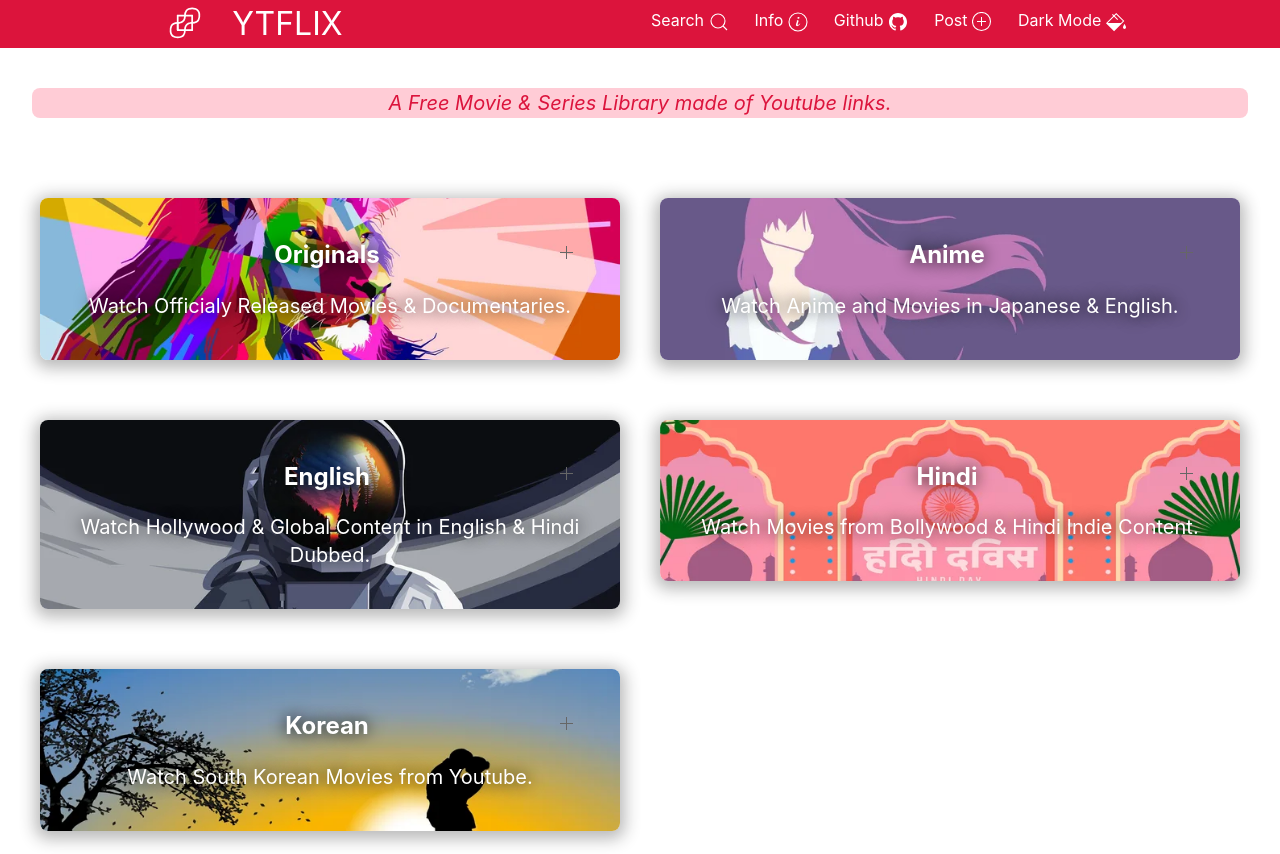
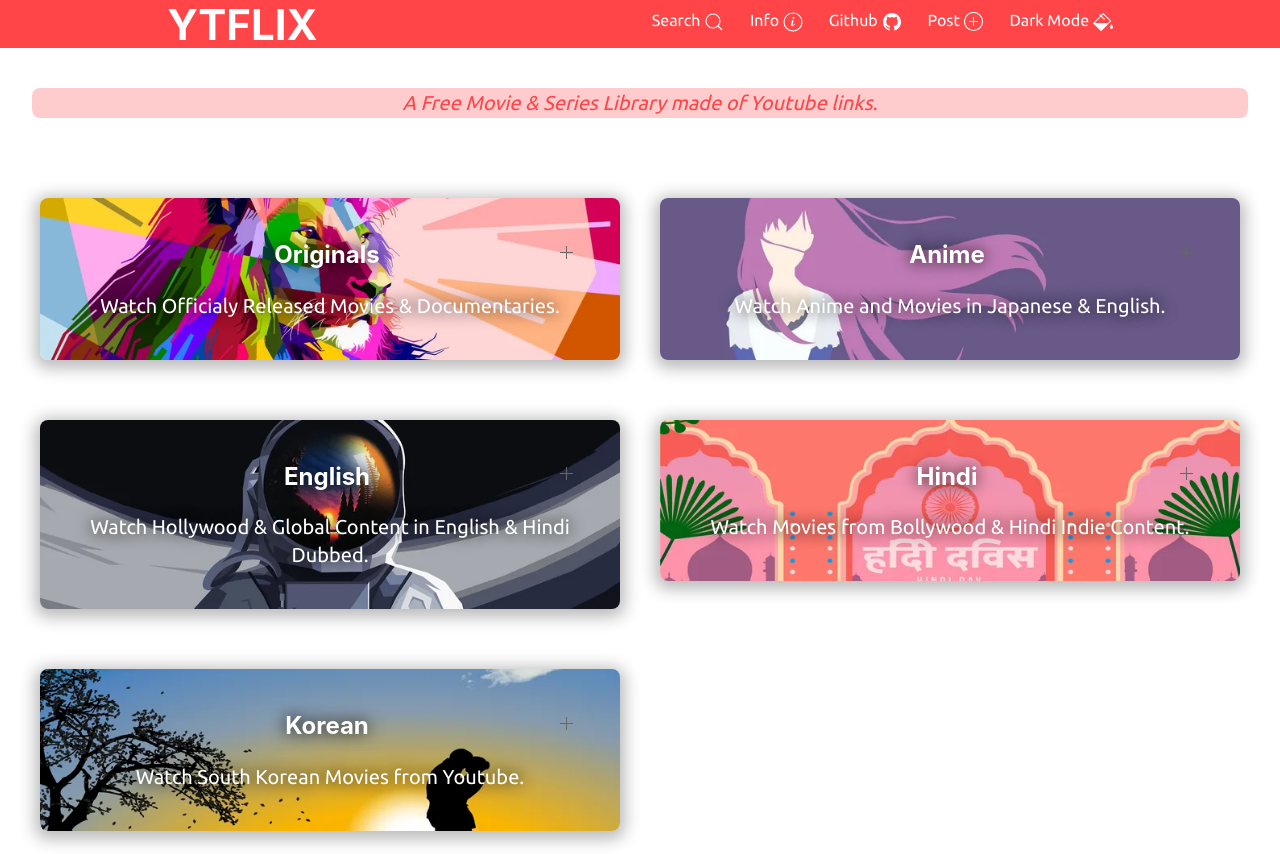
Before and after one commit to n-ce/YTFLIX, a plain HTML site: page index.html in a window 1280 px wide. Shown: the top 854 px of the page. Drawn offline with nearby package versions, Linux system fonts and the light colour scheme.

Commit message:
Color Scheme Changes, Header logo removed, Navbar items aligned, caching added back

```diff
--- a/index.html
+++ b/index.html
@@ -1,36 +1,36 @@
 <!DOCTYPE html>
 <html>
-  <head>
+
+<head lang="en">
   <meta charset="UTF-8">
+  <!-- SEO TAGS -->
   <meta name="description" content="An English, Indian, Anime Series and Movie Content library built upon YouTube links. ">
   <meta name="keywords" content="Youtube,Movies,Series,Free">
   <meta name="author" content="Animesh Nath">
+  <title>YTFLIX</title>
+  <!-- App Tags -->
   <meta name="theme-color" content="crimson">
   <meta name="mobile-web-app-capable" content="yes">
   <meta name="viewport" content="width=device-width, initial-scale=1">
   <link rel="icon" type="image/png" sizes="512x512" href="Assets/Icons/maskable_icon_x512.png" />
   <link rel="icon" type="image/png" sizes="192x192" href="Assets/Icons/maskable_icon_x192.png" />
   <link rel="manifest" href="manifest.json" />
-    <title>YTFLIX</title>
   <link rel="stylesheet" href="https://cdn.jsdelivr.net/npm/uikit@3.6.18/dist/css/uikit.min.css" />
   <script src="https://cdn.jsdelivr.net/npm/uikit@3.6.18/dist/js/uikit.min.js"></script>
   <script src="https://cdn.jsdelivr.net/npm/uikit@3.6.18/dist/js/uikit-icons.min.js"></script>
-    <link rel="stylesheet" href="style.css"/>
+  <link rel="stylesheet" href="style.css" />
 </head>
 
 <body class="uk-text-center">
-
   <!-- NAVIGATION BAR -->
-
-    <nav uk-navbar uk-sticky class="uk-navbar-container uk-navbar-transparent" >
+  <nav uk-navbar uk-sticky class="uk-navbar-container uk-navbar-transparent">
     <div class="nav-overlay uk-navbar-left">
-      <img class="uk-navbar-item" src="Assets/Icons/Main.svg">
-      <h2 class="uk-title">YTFLIX</h2>
+      <h1><b>YTFLIX</b></h1>
     </div>
     <div class="nav-overlay uk-navbar-right">
       <div class="uk-iconnav">
         <a id="search" uk-search-icon uk-toggle="target: .nav-overlay; animation: uk-animation-fade"><span>Search </span></a>
-          <a id="info" uk-toggle="target:#modal-center" uk-icon="icon: info" ><span>Info </span></a>
+        <a id="info" uk-toggle="target:#modal-center" uk-icon="icon: info"><span>Info </span></a>
         <a id="github" href="https://github.com/n-ce/YTFLIX" uk-icon="icon: github"><span>Github </span></a>
         <a id="post" uk-toggle="target:#post" uk-icon="icon: plus-circle"><span>Post </span></a>
         <label id="dark" uk-icon="icon: paint-bucket"><input class="uk-checkbox" type="checkbox" /><span>Dark Mode </span></label>
@@ -39,107 +39,59 @@
     <div class="nav-overlay uk-navbar-left uk-flex-1" hidden>
       <div class="uk-navbar-item uk-width-expand">
         <form class="uk-search uk-search-navbar uk-width-1-1">
-            <input class="uk-search-input" type="text" name="search" autocomplete="off">
+          <input class="uk-search-input" type="text" name="search" placeholder="SEARCH" autocomplete="off">
         </form>
       </div>
-        <a class="uk-navbar-toggle" uk-close uk-toggle="target: .nav-overlay; animation: uk-animation-fade" ></a>
+      <a class="uk-navbar-toggle" uk-close uk-toggle="target: .nav-overlay; animation: uk-animation-fade"></a>
     </div>
   </nav><br>
-
   <blockquote> A Free Movie & Series Library made of Youtube links.</blockquote><br>
-
   <!-- CATEGORIES -->
-
-    <ul class="uk-child-width-1-2@s  uk-padding"  uk-grid >
-
+  <ul class="uk-child-width-1-2@s  uk-padding" uk-grid>
     <!-- ORIGINALS -->
-
     <li>
-
-        <a class="uk-accordion-title uk-card uk-light uk-card-hover uk-card-body uk-background-cover O"  >
-
+      <a class="uk-accordion-title uk-card uk-light uk-card-hover uk-card-body uk-background-cover O">
         <h3 class="uk-card-title uk-text-bolder ">Originals</h3>
-
         <p>Watch Officialy Released Movies & Documentaries.</p>
-
       </a>
-
       <ul class="uk-accordion-content uk-list uk-list-large uk-list-divider"></ul>
-
     </li>
-
     <!-- ANIME -->
-
     <li>
-
-        <a class="uk-accordion-title uk-card uk-light uk-card-hover uk-card-body uk-background-cover A" >
-
+      <a class="uk-accordion-title uk-card uk-light uk-card-hover uk-card-body uk-background-cover A">
         <h3 class="uk-card-title uk-text-bolder">Anime</h3>
-
         <p>Watch Anime and Movies in Japanese & English.</p>
-
       </a>
-
       <ul class="uk-accordion-content uk-list uk-list-large uk-list-divider"></ul>
-
     </li>
-
     <!-- ENGLISH -->
-
     <li>
-
-        <a class="uk-accordion-title uk-card uk-light uk-card-hover uk-card-body uk-background-cover E" >
-
+      <a class="uk-accordion-title uk-card uk-light uk-card-hover uk-card-body uk-background-cover E">
         <h3 class="uk-card-title uk-text-bolder">English</h3>
-
         <p>Watch Hollywood & Global Content in English & Hindi Dubbed.</p>
-
       </a>
-
       <ul class="uk-accordion-content uk-list uk-list-large uk-list-divider"></ul>
-
     </li>
-
     <!-- HINDI -->
-
     <li>
-
-        <a class="uk-accordion-title uk-card uk-light uk-card-hover uk-card-body uk-background-cover H" >
-
+      <a class="uk-accordion-title uk-card uk-light uk-card-hover uk-card-body uk-background-cover H">
         <h3 class="uk-card-title uk-text-bolder">Hindi</h3>
-
         <p>Watch Movies from Bollywood & Hindi Indie Content.</p>
-
       </a>
-
       <ul class="uk-accordion-content uk-list uk-list-large uk-list-divider"></ul>
-
     </li>
-
     <!-- KOREAN -->
-
     <li>
-
-        <a class="uk-accordion-title uk-card uk-light uk-card-hover uk-card-body uk-background-cover K" >
-
+      <a class="uk-accordion-title uk-card uk-light uk-card-hover uk-card-body uk-background-cover K">
         <h3 class="uk-card-title uk-text-bolder">Korean</h3>
-
         <p>Watch South Korean Movies from Youtube.</p>
-
       </a>
-
       <ul class="uk-accordion-content uk-list uk-list-large uk-list-divider"></ul>
-
     </li>
-
   </ul>
-
   <!-- VERSION CONTROL TAG -->
-
   <p class="uk-badge">v2.2 Thunder</p>
-
   <!-- POSTING & REPORTING -->
-
   <div id="post" class="uk-flex-top" uk-modal>
     <form data-netlify="true" name='Post' method='POST' class="uk-modal-dialog uk-modal-body uk-margin-auto-vertical">
       <button class="uk-modal-close-default" type="button" uk-close></button>
@@ -152,24 +104,20 @@
       </p>
       <h4>REPORT BROKEN LINK HERE.</h4>
       <p>
-          <input class="uk-input" type="text" name="DeadLink" placeholder="Title"/>
+        <input class="uk-input" type="text" name="DeadLink" placeholder="Title" />
       </p>
       <p><button class="uk-button uk-button-primary" type="submit">SUBMIT</button>
       </p>
     </form>
   </div>
-
   <!-- ABOUT -->
-
   <div id="modal-center" class="uk-flex-top" uk-modal>
     <div class=" uk-modal-dialog uk-modal-body uk-margin-auto-vertical">
       <button class="uk-modal-close-default" type="button" uk-close></button>
       <p>YTFLIX is a free and open source website with one goal which is to provide full length movie links from youtube. It has been a solo project so far, it utilizes the UIKIT Framework and is completely coded on a mobile device using Spck Code Editor on Android. Thank you for reading and Share this website to your friends & family.<br><br>@n-ce, Animesh Nath.</p>
     </div>
   </div>
-
   <!-- MAIN SCRIPT & PWA SERVICE WORKER-->
-
   <script src="script.js"></script>
   <script src="service-worker.js"></script>
 </body>
--- a/script.js
+++ b/script.js
@@ -17,7 +17,7 @@ const setColorScheme = e => {
     body.backgroundColor = "#121212";
     checkBox.checked = true;
   } else {
-    meta("crimson");
+    meta("#ff4548");
     body.backgroundColor = "white";
     checkBox.checked = false;
   }
@@ -39,8 +39,8 @@ checkBox.onclick = function() {
     meta("#1f1f1f");
     body.backgroundColor = "#121212";
   } else {
-    window.localStorage.setItem('data-theme', "crimson");
-    meta("crimson");
+    window.localStorage.setItem('data-theme', "#ff4548");
+    meta("#ff4548");
     body.backgroundColor = "white";
   }
 }
--- a/service-worker.js
+++ b/service-worker.js
@@ -1,6 +1,8 @@
 //Progressive Web App
 const staticLoader = "YTFLIX"
 const assets = [
+  "/",
+  "index.html",
   "Assets/Icons/maskable_icon_x192.png",
   "Assets/Icons/maskable_icon_x512.png"
 ]
--- a/style.css
+++ b/style.css
@@ -1,20 +1,24 @@
+@import url('https://fonts.googleapis.com/css2?family=Ubuntu&display=swap');
+
 html,
 body {
   height: 100%;
   margin: 0;
+  font-family: Ubuntu, monospace;
 }
 
 
 html,
 h2,
 h4,
-p {
+p,
+h1 {
   background-color: transparent;
   color: white;
 }
 
 nav {
-  background-color: crimson;
+  background-color: #ff4548;
   height: 3rem;
 }
 
@@ -22,23 +26,20 @@ span {
   display: none;
 }
 
-img {
-  height: 1rem;
-  margin: -0.5rem -1rem 0 0;
-}
 
-h2 {
-  margin: -2.5rem 0 -1rem -1rem;
-}
-
-.uk-navbar-right,
-.uk-navbar-left {
+.uk-navbar-left,
+.uk-navbar-right {
   margin: auto;
 }
 
+.uk-search-input::placeholder {
+  color: #fff7;
+}
+
+
 blockquote {
-  background-color: #FF436745;
-  color: crimson;
+  background-color: #FF454845;
+  color: #ff4548;
   margin: 1rem 2rem 1rem 2rem;
   padding: 0 1rem 0 1rem;
   border-radius: 0.5rem;
@@ -64,11 +65,13 @@ input[type="checkbox"] {
 
 
 .uk-modal-body {
-  background-color: #0009;
+  background-color: #c11a;
 }
-.uk-card{
+
+.uk-card {
   user-select: none;
 }
+
 .uk-card,
 .uk-modal-body {
   border-radius: 0.5rem;
@@ -77,6 +80,7 @@ input[type="checkbox"] {
 }
 
 .uk-badge {
+  background-color: #ff4548;
   margin: 1rem 0 2rem 0;
 }
 
```
Also changed, not shown: Assets/Icons/Main.svg (deleted), manifest.json. Lines whose indentation alone changed are shown as unchanged.
